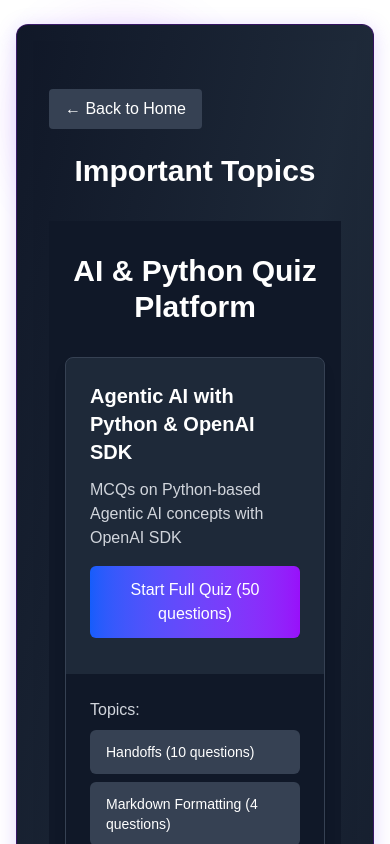
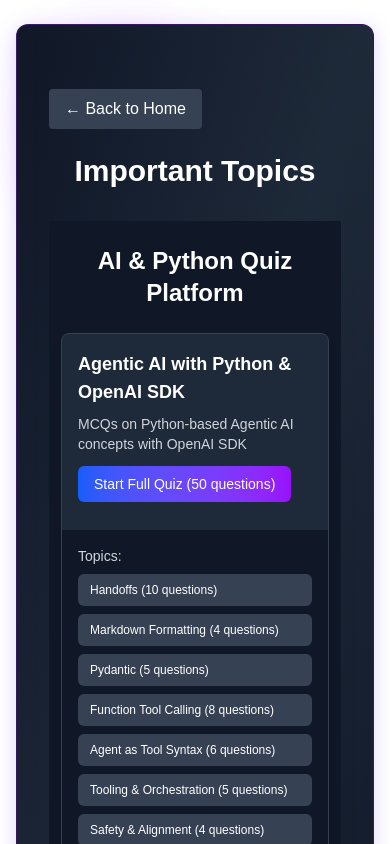
Before and after one commit to MuhammadSamad30/Exam_Prep_Agentic_Ai, a Next.js app: page /exam-topics in a window 390 px wide. Shown: the top 844 px of the page. Built offline with nearby package versions, Linux system fonts and the light colour scheme.

Commit message:
Exam_Prep_Agentic_AI

```diff
--- a/app/components/ExamTopicsCard.tsx
+++ b/app/components/ExamTopicsCard.tsx
@@ -231,9 +231,9 @@ const ExamTopicCard: React.FC = () => {
 
   if (!quizState.quizStarted) {
     return (
-      <div className="quiz-container min-h-screen bg-gray-900 py-8 px-4">
+      <div className="quiz-container min-h-screen bg-gray-900 py-6 px-3 sm:py-8 sm:px-4">
         <div className="max-w-6xl mx-auto">
-          <h1 className="text-3xl md:text-4xl font-bold text-center text-white mb-8">
+          <h1 className="text-2xl sm:text-3xl md:text-4xl font-bold text-center text-white mb-6 sm:mb-8">
             AI & Python Quiz Platform
           </h1>
 
@@ -243,15 +243,22 @@ const ExamTopicCard: React.FC = () => {
                 key={category.id}
                 className="flex flex-col md:flex-row bg-gray-800 rounded-lg shadow-lg border border-gray-700 overflow-hidden transition-transform hover:scale-[1.02]"
               >
-                <div className="flex-1 p-6">
-                  <h2 className="text-xl font-semibold text-white mb-3">
+                {/* Left Section */}
+                <div className="flex-1 p-4 sm:p-6">
+                  <h2 className="text-lg sm:text-xl font-semibold text-white mb-2 sm:mb-3">
                     {category.name}
                   </h2>
-                  <p className="text-gray-300 mb-4">{category.description}</p>
+                  <p className="text-gray-300 text-sm sm:text-base mb-3 sm:mb-4">
+                    {category.description}
+                  </p>
 
                   <button
                     onClick={() => startCategoryQuiz(category)}
-                    className="bg-gradient-to-r from-blue-600 to-purple-600 hover:from-blue-700 hover:to-purple-700 text-white py-3 px-6 rounded-md transition-all duration-300 mb-3 font-medium transform hover:scale-105"
+                    className="bg-gradient-to-r from-blue-600 to-purple-600
+                           hover:from-blue-700 hover:to-purple-700
+                           text-white py-2 sm:py-3 px-4 sm:px-6 rounded-md
+                           transition-all duration-300 mb-3 font-medium
+                           transform hover:scale-105 text-sm sm:text-base"
                   >
                     Start Full Quiz (
                     {category.topics.flatMap((t: ExamTopic) => t.mcqs).length}{" "}
@@ -259,14 +266,20 @@ const ExamTopicCard: React.FC = () => {
                   </button>
                 </div>
 
-                <div className="flex-1 bg-gray-900 p-6">
-                  <h3 className="font-medium text-gray-300 mb-2">Topics:</h3>
+                {/* Right Section */}
+                <div className="flex-1 bg-gray-900 p-4 sm:p-6">
+                  <h3 className="font-medium text-gray-300 mb-2 text-sm sm:text-base">
+                    Topics:
+                  </h3>
                   <div className="space-y-2">
                     {category.topics.map((topic: ExamTopic) => (
                       <button
                         key={topic.id}
                         onClick={() => startQuiz(category, topic)}
-                        className="w-full text-left bg-gray-700 hover:bg-gray-600 rounded-md px-4 py-3 text-sm transition-all duration-200 text-white transform hover:translate-x-2"
+                        className="w-full text-left bg-gray-700 hover:bg-gray-600
+                               rounded-md px-3 sm:px-4 py-2 sm:py-3
+                               text-xs sm:text-sm transition-all duration-200
+                               text-white transform hover:translate-x-2"
                       >
                         {topic.name} ({topic.mcqs.length} questions)
                       </button>
@@ -355,28 +368,31 @@ const ExamTopicCard: React.FC = () => {
 
   return (
   <div
-      className={`quiz-interface min-h-screen bg-gray-900 py-8 px-4 transition-opacity duration-300 ${
+    className={`quiz-interface min-h-screen bg-gray-900 py-6 px-3 sm:py-8 sm:px-4 transition-opacity duration-300 ${
       isTransitioning ? "opacity-0" : "opacity-100"
     }`}
   >
     <div className="max-w-4xl mx-auto">
-        <div className="bg-gray-800 rounded-lg shadow-lg p-6 mb-6 border border-gray-700">
-          <div className="flex flex-col sm:flex-row justify-between items-start sm:items-center mb-4">
+      {/* Header */}
+      <div className="bg-gray-800 rounded-lg shadow-lg p-4 sm:p-6 mb-6 border border-gray-700">
+        <div className="flex flex-col sm:flex-row justify-between items-start sm:items-center mb-3 sm:mb-4">
           <div>
-              <h1 className="text-2xl font-bold text-white">
+            <h1 className="text-lg sm:text-2xl font-bold text-white">
               {quizState.currentTopic.name}
             </h1>
-              <p className="text-gray-300">{quizState.currentCategory?.name}</p>
+            <p className="text-gray-300 text-sm sm:text-base">
+              {quizState.currentCategory?.name}
+            </p>
           </div>
-            <div className="bg-blue-900 text-blue-300 px-4 py-2 rounded-full text-sm font-medium mt-2 sm:mt-0">
+          <div className="bg-blue-900 text-blue-300 px-3 sm:px-4 py-1.5 sm:py-2 rounded-full text-xs sm:text-sm font-medium mt-2 sm:mt-0">
             Question {quizState.currentQuestionIndex + 1} of{" "}
             {quizState.currentTopic.mcqs.length}
           </div>
         </div>
 
-          <div className="w-full bg-gray-700 rounded-full h-3">
+        <div className="w-full bg-gray-700 rounded-full h-2 sm:h-3">
           <div
-              className="bg-gradient-to-r from-blue-600 to-purple-600 h-3 rounded-full transition-all duration-500 ease-out"
+            className="bg-gradient-to-r from-blue-600 to-purple-600 h-2 sm:h-3 rounded-full transition-all duration-500 ease-out"
             style={{
               width: `${
                 ((quizState.currentQuestionIndex + 1) /
@@ -388,12 +404,13 @@ const ExamTopicCard: React.FC = () => {
         </div>
       </div>
 
-        <div className="bg-gray-800 rounded-lg shadow-lg p-6 mb-6 border border-gray-700">
-          <h2 className="text-xl font-semibold text-white mb-6 leading-relaxed">
+      {/* Question + Options */}
+      <div className="bg-gray-800 rounded-lg shadow-lg p-4 sm:p-6 mb-6 border border-gray-700">
+        <h2 className="text-base sm:text-xl font-semibold text-white mb-4 sm:mb-6 leading-relaxed">
           {currentQuestion.question}
         </h2>
 
-          <div className="space-y-4">
+        <div className="space-y-3 sm:space-y-4">
           {currentQuestion.options.map((option: string, index: number) => {
             const isSelected = userAnswer === option;
             const isCorrectOption = option === currentQuestion.answer;
@@ -401,7 +418,7 @@ const ExamTopicCard: React.FC = () => {
             const numberKey = index + 1;
 
             let buttonClass =
-                "w-full text-left p-4 rounded-lg border-2 transition-all duration-200 transform ";
+              "w-full text-left p-3 sm:p-4 rounded-lg border-2 text-sm sm:text-base transition-all duration-200 transform ";
 
             if (hasAnswered) {
               if (isCorrectOption) {
@@ -427,7 +444,7 @@ const ExamTopicCard: React.FC = () => {
               >
                 <div className="flex items-center">
                   <span
-                      className={`w-10 h-10 rounded-full flex items-center justify-center mr-4 font-semibold transition-all ${
+                    className={`w-8 h-8 sm:w-10 sm:h-10 rounded-full flex items-center justify-center mr-3 sm:mr-4 font-semibold text-sm sm:text-base transition-all ${
                       hasAnswered
                         ? isCorrectOption
                           ? "bg-green-500 text-white"
@@ -442,7 +459,7 @@ const ExamTopicCard: React.FC = () => {
                     {letter}
                   </span>
                   <span className="flex-1 text-left">{option}</span>
-                    <span className="ml-2 text-xs text-gray-500 bg-gray-700 px-2 py-1 rounded">
+                  <span className="ml-2 text-[10px] sm:text-xs text-gray-500 bg-gray-700 px-1.5 sm:px-2 py-0.5 sm:py-1 rounded">
                     {numberKey}
                   </span>
                 </div>
@@ -451,9 +468,10 @@ const ExamTopicCard: React.FC = () => {
           })}
         </div>
 
+        {/* Feedback */}
         {hasAnswered && (
           <div
-              className={`mt-6 p-4 rounded-lg border-2 transition-all duration-300 ${
+            className={`mt-5 sm:mt-6 p-3 sm:p-4 rounded-lg border-2 transition-all duration-300 ${
               isCorrect
                 ? "border-green-500 bg-green-900/20"
                 : "border-red-500 bg-red-900/20"
@@ -462,8 +480,8 @@ const ExamTopicCard: React.FC = () => {
             <p
               className={
                 isCorrect
-                    ? "text-green-300 font-medium"
-                    : "text-red-300 font-medium"
+                  ? "text-green-300 font-medium text-sm sm:text-base"
+                  : "text-red-300 font-medium text-sm sm:text-base"
               }
             >
               {isCorrect ? "✓ Correct!" : "✗ Incorrect!"}
@@ -477,7 +495,7 @@ const ExamTopicCard: React.FC = () => {
               )}
             </p>
             {currentQuestion.explanation && (
-                <p className="text-gray-400 mt-3 text-sm leading-relaxed">
+              <p className="text-gray-400 mt-2 sm:mt-3 text-xs sm:text-sm leading-relaxed">
                 {currentQuestion.explanation}
               </p>
             )}
@@ -485,11 +503,12 @@ const ExamTopicCard: React.FC = () => {
         )}
       </div>
 
-        <div className="flex flex-col sm:flex-row justify-between gap-4">
+      {/* Buttons */}
+      <div className="flex flex-col sm:flex-row justify-between gap-3 sm:gap-4">
         <button
           onClick={prevQuestion}
           disabled={quizState.currentQuestionIndex === 0}
-            className={`py-3 px-6 rounded-md font-medium transition-all duration-200 ${
+          className={`py-2 sm:py-3 px-4 sm:px-6 rounded-md font-medium text-sm sm:text-base transition-all duration-200 ${
             quizState.currentQuestionIndex === 0
               ? "bg-gray-700 text-gray-400 cursor-not-allowed"
               : "bg-gray-600 text-white hover:bg-gray-500 transform hover:scale-105"
@@ -503,7 +522,7 @@ const ExamTopicCard: React.FC = () => {
           <button
             onClick={submitQuiz}
             disabled={!hasAnswered}
-              className={`py-3 px-8 rounded-md font-medium transition-all duration-200 ${
+            className={`py-2 sm:py-3 px-6 sm:px-8 rounded-md font-medium text-sm sm:text-base transition-all duration-200 ${
               hasAnswered
                 ? "bg-gradient-to-r from-green-600 to-blue-600 text-white hover:from-green-700 hover:to-blue-700 transform hover:scale-105"
                 : "bg-gray-700 text-gray-400 cursor-not-allowed"
@@ -515,31 +534,31 @@ const ExamTopicCard: React.FC = () => {
           <button
             onClick={nextQuestion}
             disabled={!hasAnswered}
-              className={`py-3 px-8 rounded-md font-medium transition-all duration-200 ${
+            className={`py-2 sm:py-3 px-6 sm:px-8 rounded-md font-medium text-sm sm:text-base transition-all duration-200 ${
               hasAnswered
                 ? "bg-gradient-to-r from-blue-600 to-purple-600 text-white hover:from-blue-700 hover:to-purple-700 transform hover:scale-105"
                 : "bg-gray-700 text-gray-400 cursor-not-allowed"
             }`}
           >
-              Next Question{" "}
-              <span className="text-xs ml-2 opacity-75">(Enter)</span>
+            Next <span className="text-[10px] sm:text-xs ml-2 opacity-75">(Enter)</span>
           </button>
         )}
       </div>
 
-        <div className="flex flex-wrap gap-3 justify-center mt-8">
-          {quizState.currentTopic.mcqs.map((question: ExamMCQ, index: number) => {
+      {/* Question Navigation */}
+      <div className="flex flex-wrap gap-2 sm:gap-3 justify-center mt-6 sm:mt-8">
+        {quizState.currentTopic.mcqs.map(
+          (question: ExamMCQ, index: number) => {
             const hasAnswer = quizState.userAnswers[question.id];
             const isCurrent = index === quizState.currentQuestionIndex;
             const isCorrectAnswer =
-              hasAnswer &&
-              quizState.userAnswers[question.id] === question.answer;
+              hasAnswer && quizState.userAnswers[question.id] === question.answer;
 
             return (
               <button
                 key={index}
                 onClick={() => goToQuestion(index)}
-                className={`w-10 h-10 rounded-full flex items-center justify-center font-medium transition-all duration-200 transform hover:scale-110 ${
+                className={`w-8 h-8 sm:w-10 sm:h-10 rounded-full flex items-center justify-center font-medium text-xs sm:text-base transition-all duration-200 transform hover:scale-110 ${
                   isCurrent
                     ? "bg-blue-500 text-white scale-110 ring-2 ring-blue-300"
                     : hasAnswer
@@ -555,32 +574,35 @@ const ExamTopicCard: React.FC = () => {
                 {index + 1}
               </button>
             );
-          })}
+          }
+        )}
       </div>
 
-        <div className="text-center mt-6 text-gray-500 text-sm">
-          <p className="flex flex-wrap justify-center gap-4">
+      {/* Shortcuts */}
+      <div className="text-center mt-5 sm:mt-6 text-gray-500 text-[10px] sm:text-sm">
+        <p className="flex flex-wrap justify-center gap-2 sm:gap-4">
           <span className="flex items-center gap-1">
-              <kbd className="bg-gray-700 px-2 py-1 rounded text-xs">1-4</kbd>{" "}
-              Select answer
+            <kbd className="bg-gray-700 px-1.5 sm:px-2 py-0.5 sm:py-1 rounded text-[10px] sm:text-xs">1-4</kbd>{" "}
+            Select
           </span>
           <span className="flex items-center gap-1">
-              <kbd className="bg-gray-700 px-2 py-1 rounded text-xs">← →</kbd>{" "}
+            <kbd className="bg-gray-700 px-1.5 sm:px-2 py-0.5 sm:py-1 rounded text-[10px] sm:text-xs">← →</kbd>{" "}
             Navigate
           </span>
           <span className="flex items-center gap-1">
-              <kbd className="bg-gray-700 px-2 py-1 rounded text-xs">Enter</kbd>{" "}
+            <kbd className="bg-gray-700 px-1.5 sm:px-2 py-0.5 sm:py-1 rounded text-[10px] sm:text-xs">Enter</kbd>{" "}
             Continue
           </span>
           <span className="flex items-center gap-1">
-              <kbd className="bg-gray-700 px-2 py-1 rounded text-xs">Space</kbd>{" "}
-              Quick select
+            <kbd className="bg-gray-700 px-1.5 sm:px-2 py-0.5 sm:py-1 rounded text-[10px] sm:text-xs">Space</kbd>{" "}
+            Quick
           </span>
         </p>
       </div>
     </div>
   </div>
 );
+
 };
 
 export default ExamTopicCard;
```
Lines whose indentation alone changed are shown as unchanged.
